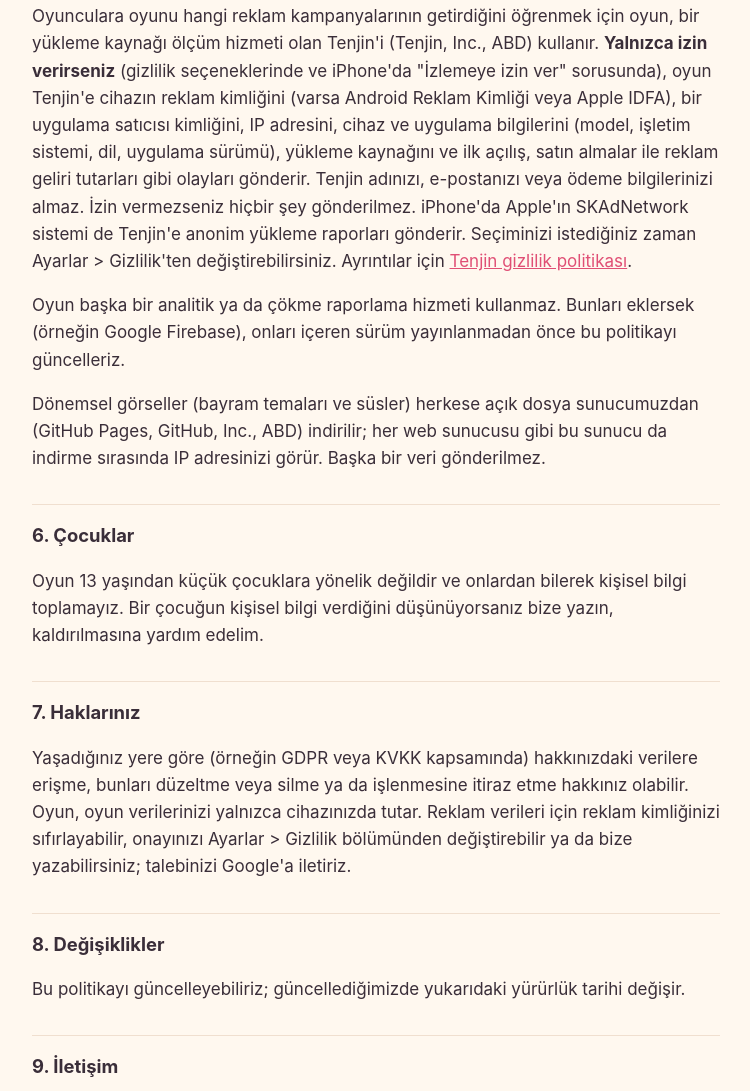
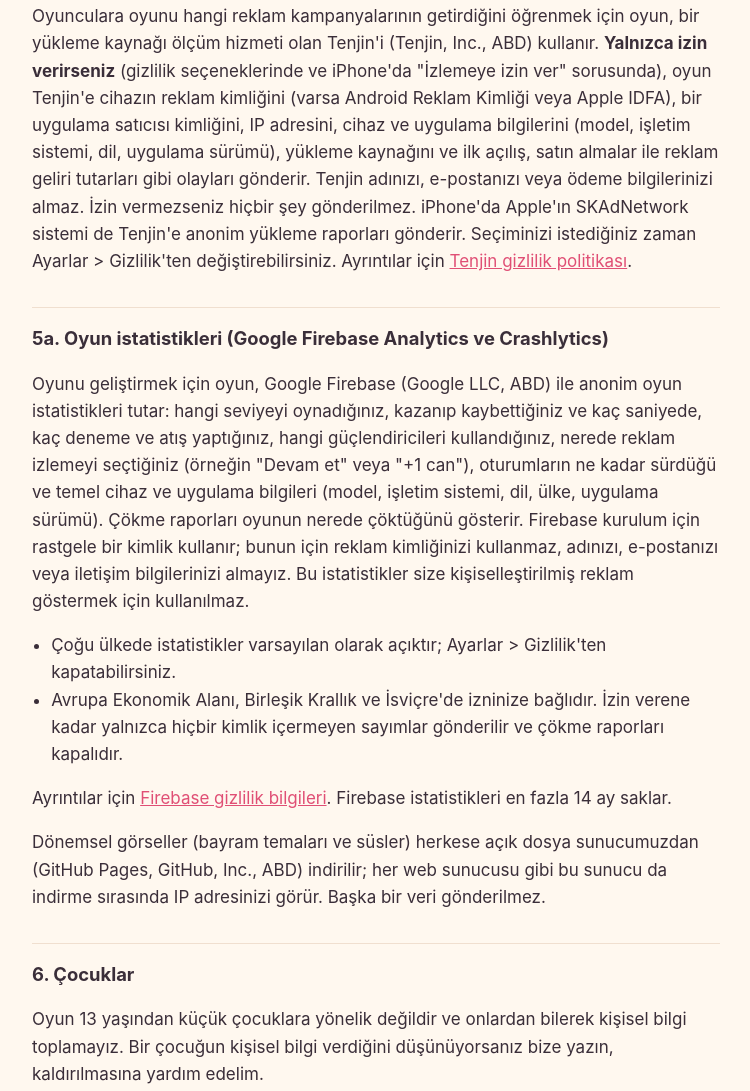
Before and after one commit to cngzkrs/capsule-pop, a plain HTML site: page privacy-tr.html in a window 1280 px wide. Shown: the part 1953-3044 px from the top of the page, without its empty margins (264-1014 px from the left). Drawn offline with Linux system fonts and the light colour scheme.

Commit message:
Privacy: Firebase Analytics and Crashlytics (default on outside EEA/UK/CH, anonymous counts there until consent)
Co-Authored-By: Claude Opus 5.5 <noreply@anthropic.com>

```diff
--- a/privacy-tr.html
+++ b/privacy-tr.html
@@ -51,7 +51,13 @@ ul { padding-left: 1.2rem; }
 
 <h2>5. Yükleme kaynağı ölçümü (Tenjin) ve analitik</h2>
 <p>Oyunculara oyunu hangi reklam kampanyalarının getirdiğini öğrenmek için oyun, bir yükleme kaynağı ölçüm hizmeti olan Tenjin'i (Tenjin, Inc., ABD) kullanır. <strong>Yalnızca izin verirseniz</strong> (gizlilik seçeneklerinde ve iPhone'da "İzlemeye izin ver" sorusunda), oyun Tenjin'e cihazın reklam kimliğini (varsa Android Reklam Kimliği veya Apple IDFA), bir uygulama satıcısı kimliğini, IP adresini, cihaz ve uygulama bilgilerini (model, işletim sistemi, dil, uygulama sürümü), yükleme kaynağını ve ilk açılış, satın almalar ile reklam geliri tutarları gibi olayları gönderir. Tenjin adınızı, e-postanızı veya ödeme bilgilerinizi almaz. İzin vermezseniz hiçbir şey gönderilmez. iPhone'da Apple'ın SKAdNetwork sistemi de Tenjin'e anonim yükleme raporları gönderir. Seçiminizi istediğiniz zaman Ayarlar &gt; Gizlilik'ten değiştirebilirsiniz. Ayrıntılar için <a href="https://tenjin.com/privacy/">Tenjin gizlilik politikası</a>.</p>
-<p>Oyun başka bir analitik ya da çökme raporlama hizmeti kullanmaz. Bunları eklersek (örneğin Google Firebase), onları içeren sürüm yayınlanmadan önce bu politikayı güncelleriz.</p>
+<h2>5a. Oyun istatistikleri (Google Firebase Analytics ve Crashlytics)</h2>
+<p>Oyunu geliştirmek için oyun, Google Firebase (Google LLC, ABD) ile anonim oyun istatistikleri tutar: hangi seviyeyi oynadığınız, kazanıp kaybettiğiniz ve kaç saniyede, kaç deneme ve atış yaptığınız, hangi güçlendiricileri kullandığınız, nerede reklam izlemeyi seçtiğiniz (örneğin "Devam et" veya "+1 can"), oturumların ne kadar sürdüğü ve temel cihaz ve uygulama bilgileri (model, işletim sistemi, dil, ülke, uygulama sürümü). Çökme raporları oyunun nerede çöktüğünü gösterir. Firebase kurulum için rastgele bir kimlik kullanır; bunun için reklam kimliğinizi kullanmaz, adınızı, e-postanızı veya iletişim bilgilerinizi almayız. Bu istatistikler size kişiselleştirilmiş reklam göstermek için kullanılmaz.</p>
+<ul>
+  <li>Çoğu ülkede istatistikler varsayılan olarak açıktır; Ayarlar &gt; Gizlilik'ten kapatabilirsiniz.</li>
+  <li>Avrupa Ekonomik Alanı, Birleşik Krallık ve İsviçre'de izninize bağlıdır. İzin verene kadar yalnızca hiçbir kimlik içermeyen sayımlar gönderilir ve çökme raporları kapalıdır.</li>
+</ul>
+<p>Ayrıntılar için <a href="https://firebase.google.com/support/privacy">Firebase gizlilik bilgileri</a>. Firebase istatistikleri en fazla 14 ay saklar.</p>
 <p>Dönemsel görseller (bayram temaları ve süsler) herkese açık dosya sunucumuzdan (GitHub Pages, GitHub, Inc., ABD) indirilir; her web sunucusu gibi bu sunucu da indirme sırasında IP adresinizi görür. Başka bir veri gönderilmez.</p>
 
 <h2>6. Çocuklar</h2>
```
Also changed, not shown: privacy.html (+7 -1 lines).
